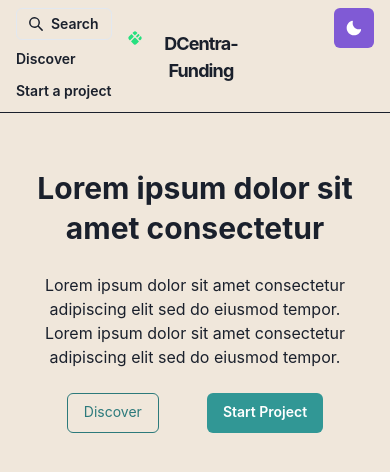
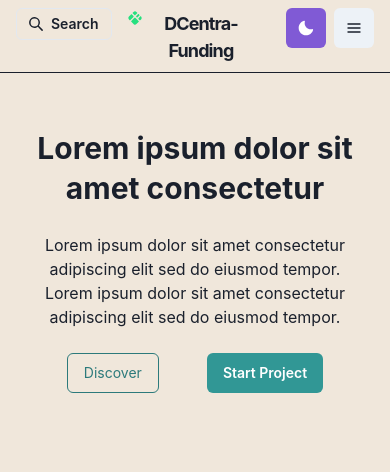
Before and after one commit to BenLemaitre/dcentra-funding, a Next.js app: page / in a window 390 px wide. Shown: the top 472 px of the page. Built offline with nearby package versions, Linux system fonts and the light colour scheme.

Commit message:
add hamburger icon to navbar

```diff
--- a/src/components/navbar.jsx
+++ b/src/components/navbar.jsx
@@ -1,13 +1,28 @@
 import Logo from './logo'
 import NextLink from 'next/link'
-import { Box, Container, Button } from '@chakra-ui/react'
-import { SearchIcon } from "@chakra-ui/icons"
+import {
+  Box,
+  Container,
+  Button,
+  MenuList,
+  MenuItem,
+  Menu,
+  MenuButton,
+  Link,
+  IconButton
+} from '@chakra-ui/react'
+import { SearchIcon, HamburgerIcon } from '@chakra-ui/icons'
 import ThemeToggleButton from './theme-toggle-button'
 
-const NavItem = ({href, path, children}) => {
+const NavItem = ({ href, path, children }) => {
   return (
     <NextLink href={href} passHref>
-      <Button size="sm" variant="unstyled" p={2}>
+      <Button
+        size="sm"
+        variant="unstyled"
+        p={2}
+        display={{ base: 'none', lg: 'inline-flex' }}
+      >
         {children}
       </Button>
     </NextLink>
@@ -17,13 +32,9 @@ const NavItem = ({href, path, children}) => {
 const Navbar = ({ path }) => {
   return (
     <Box as="nav" minH={'55px'} w="100%" borderBottom={1} borderStyle={'solid'}>
-      <Container
-        d="flex"
-        p={2}
-        maxW="container.lg.md"
-      >
+      <Container d="flex" p={2} maxW="container.lg.md">
         <Box align="left" flex={1}>
-          <Button size="sm" mx={2} variant="outline" leftIcon={<SearchIcon/>}>
+          <Button size="sm" mx={2} variant="outline" leftIcon={<SearchIcon />}>
             Search
           </Button>
           <NavItem href="/projects" path={path}>
@@ -38,6 +49,23 @@ const Navbar = ({ path }) => {
         </Box>
         <Box mx={2} align="right" flex={1}>
           <ThemeToggleButton />
+          <Box ml={2} display={{ base: 'inline-block', lg: 'none' }}>
+            <Menu isLazy>
+              <MenuButton
+                as={IconButton}
+                icon={<HamburgerIcon />}
+                aria-label="Menu"
+              />
+              <MenuList>
+                <NextLink href="/projects" passHref>
+                  <MenuItem as={Link}>Discover</MenuItem>
+                </NextLink>
+                <NextLink href="/create-project" passHref>
+                  <MenuItem as={Link}>Start a project</MenuItem>
+                </NextLink>
+              </MenuList>
+            </Menu>
+          </Box>
         </Box>
       </Container>
     </Box>
```
Also changed, not shown: src/components/list-item.jsx (+15 -6 lines).
